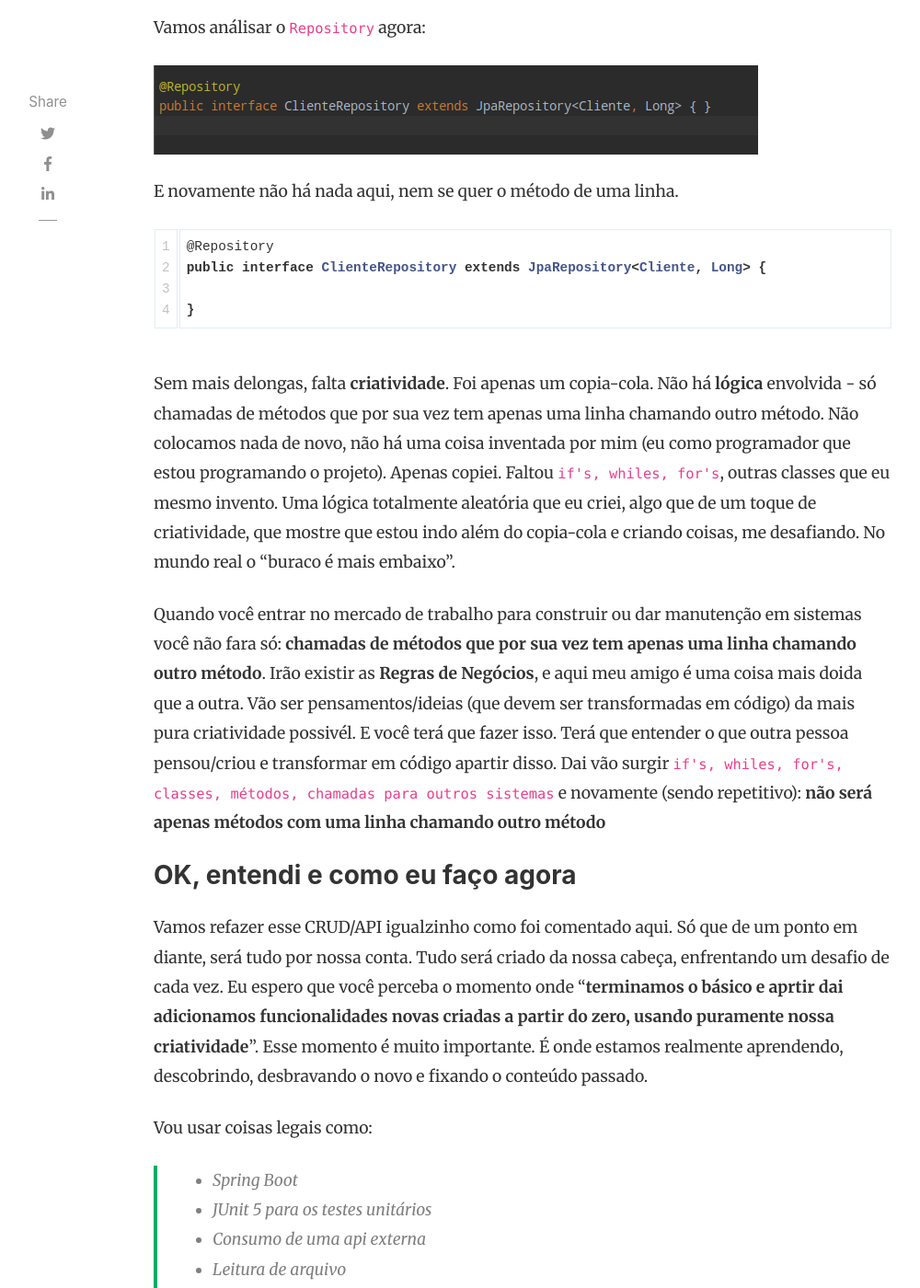
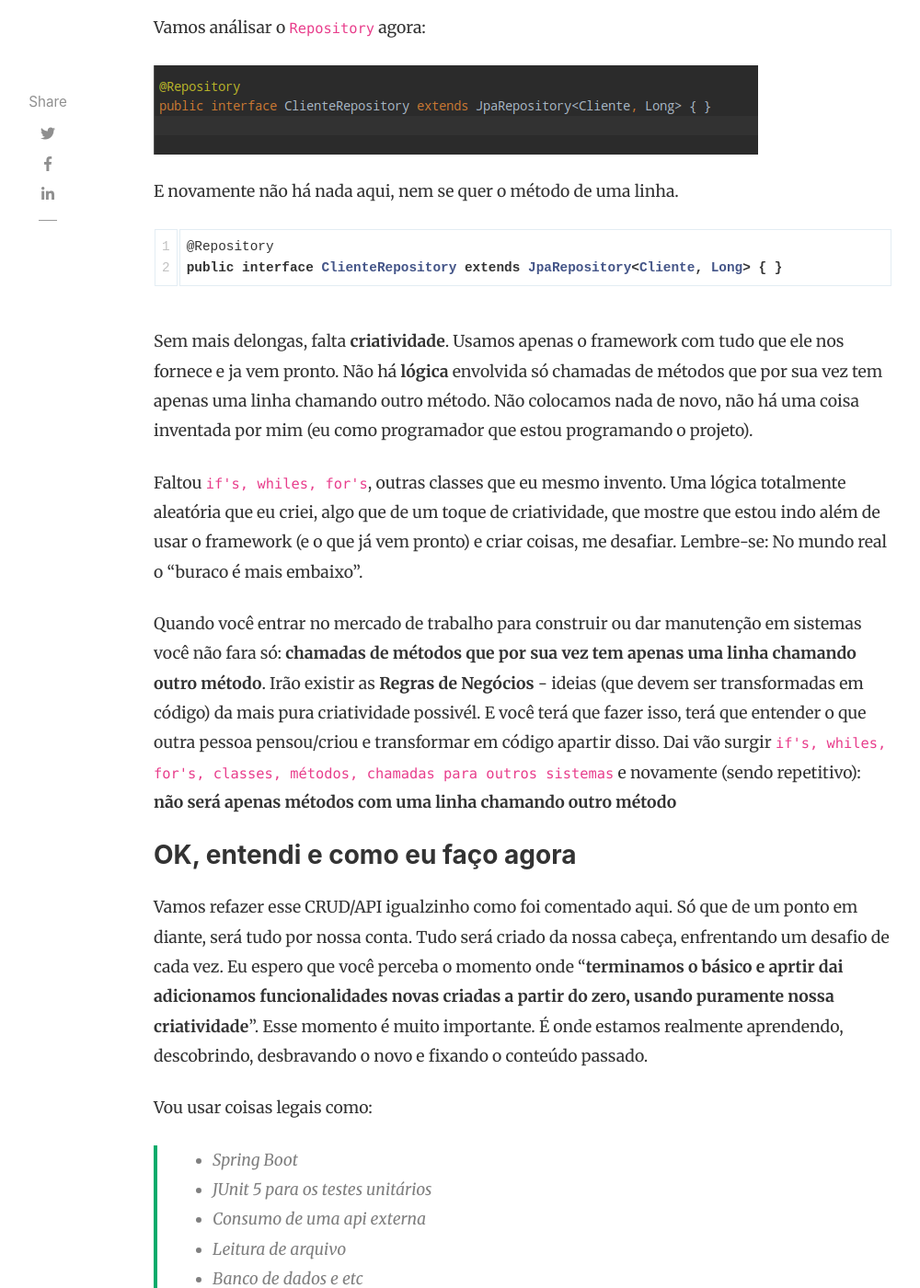
Before and after one commit to caqqi/caqqi.github.io, a Jekyll site: the page built from _posts/2022-07/2022-07-15-so-api-nao-basta.md, in a window 1280 px wide and 1400 px high, scrolled down 2918 px. Shown: the whole window at 92% size, without its empty margins (118-1118 px from the left). Built offline with Jekyll 4.4.1, drawn with Linux system fonts in a browser that asks for light colours; nearby versions of some CDN libraries; comment, search, counter and statistics services are not loaded.

Commit message:
Corrigindo texto

````diff
--- a/_posts/2022-07/2022-07-15-so-api-nao-basta.md
+++ b/_posts/2022-07/2022-07-15-so-api-nao-basta.md
@@ -60,17 +60,25 @@ E novamente não há nada aqui, nem se quer o método de uma linha.
 
 ```java
 @Repository
-public interface ClienteRepository extends JpaRepository<Cliente, Long> {
-
-}
+public interface ClienteRepository extends JpaRepository<Cliente, Long> { }
 ```
 
-Sem mais delongas, falta **criatividade**. Foi apenas um copia-cola. Não há **lógica** envolvida - só chamadas de métodos que por sua vez tem apenas uma linha chamando outro método. Não colocamos nada de novo, não há uma coisa inventada por mim (eu como programador que estou programando o projeto). Apenas copiei. Faltou ```if's, whiles, for's```, outras classes que eu mesmo invento. Uma lógica totalmente aleatória que eu criei, algo que de um toque de criatividade, que mostre que estou indo além do copia-cola e criando coisas, me desafiando.
-No mundo real o "buraco é mais embaixo".
+Sem mais delongas, falta **criatividade**.
+Usamos apenas o framework com tudo que ele nos fornece e ja vem pronto. Não há **lógica** envolvida
+só chamadas de métodos que por sua vez tem apenas uma linha chamando outro método.
+Não colocamos nada de novo, não há uma coisa inventada por mim (eu como programador que estou programando o projeto).
 
-Quando você entrar no mercado de trabalho para construir ou dar manutenção em sistemas você não fara só: **chamadas de métodos que por sua vez tem apenas uma linha chamando outro método**. Irão existir as **Regras de Negócios**, e aqui meu amigo é uma coisa mais doida que a outra. Vão ser pensamentos/ideias (que devem ser transformadas em código) da mais pura criatividade possivél. E você terá que fazer isso.
-Terá que entender o que outra pessoa pensou/criou e transformar em código apartir disso. Dai vão surgir ```if's, whiles, for's, classes, métodos, chamadas para outros sistemas``` e novamente (sendo repetitivo): **não será apenas métodos com uma linha chamando outro método**
+Faltou ```if's, whiles, for's```, outras classes que eu mesmo invento.
+Uma lógica totalmente aleatória que eu criei, algo que de um toque de criatividade,
+que mostre que estou indo além de usar o framework (e o que já vem pronto) e criar coisas, me desafiar.
+Lembre-se: No mundo real o "buraco é mais embaixo".
 
+Quando você entrar no mercado de trabalho para construir ou dar manutenção em sistemas
+você não fara só: **chamadas de métodos que por sua vez tem apenas uma linha chamando outro método**. Irão existir
+as **Regras de Negócios** - ideias (que devem ser transformadas em código) da mais pura criatividade possivél.
+E você terá que fazer isso, terá que entender o que outra pessoa pensou/criou e transformar em código apartir disso.
+Dai vão surgir ```if's, whiles, for's, classes, métodos, chamadas para outros sistemas```
+e novamente (sendo repetitivo): **não será apenas métodos com uma linha chamando outro método**
 
 ### OK, entendi e como eu faço agora
 Vamos refazer esse CRUD/API igualzinho como foi comentado aqui. Só que de um ponto em diante, será tudo por nossa conta. Tudo será criado da nossa cabeça, enfrentando um desafio de cada vez. Eu espero que você perceba o momento onde "**terminamos o básico e aprtir dai adicionamos funcionalidades novas criadas a partir do zero, usando puramente nossa criatividade**". Esse momento é muito importante. É onde estamos realmente aprendendo, descobrindo, desbravando o novo e fixando o conteúdo passado.
````
